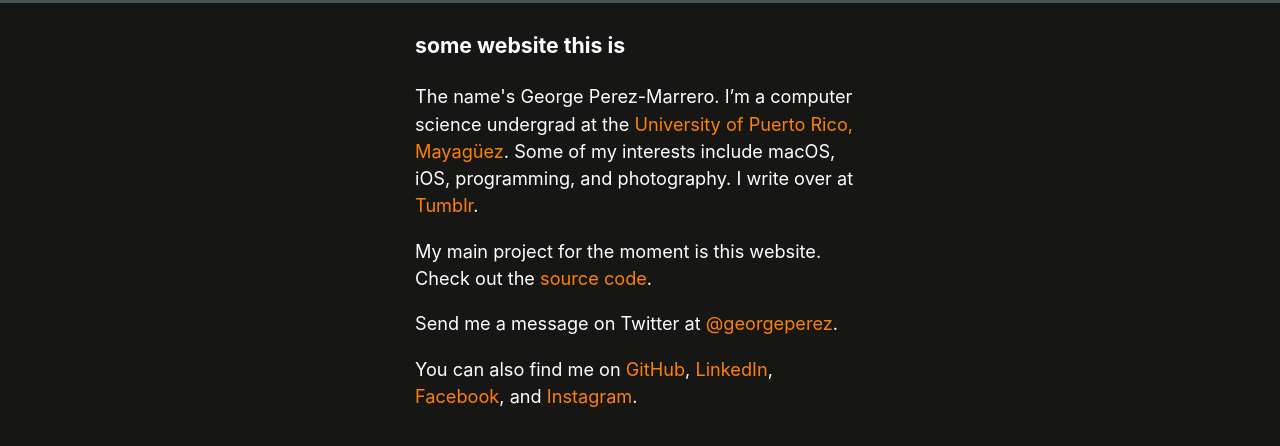
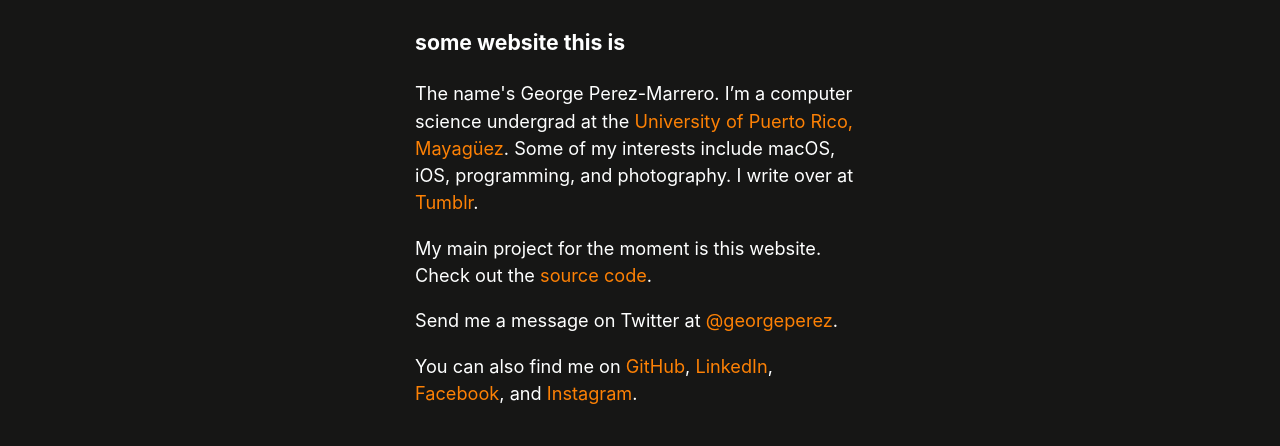
Before and after one commit to georgeperez/titanpointe.org, a Jekyll site: the page built from index.html, in a window 1280 px wide. Shown: the top 446 px of the page. Built offline with Jekyll 4.4.1, drawn with Linux system fonts in a browser that asks for light colours.

Commit message:
Removed border-top

```diff
--- a/assets/css/style.css
+++ b/assets/css/style.css
@@ -4,7 +4,6 @@
   margin: 0;
   padding: 0;
   background-color: rgb(22,22,21);
-  border-top: 3px solid #4a525a;
   font-family: -apple-system, 'BlinkMacSystemFont', 'Helvetica Neue', sans-serif;
   font-size: 1.135em;
   word-wrap: break-word;
```
